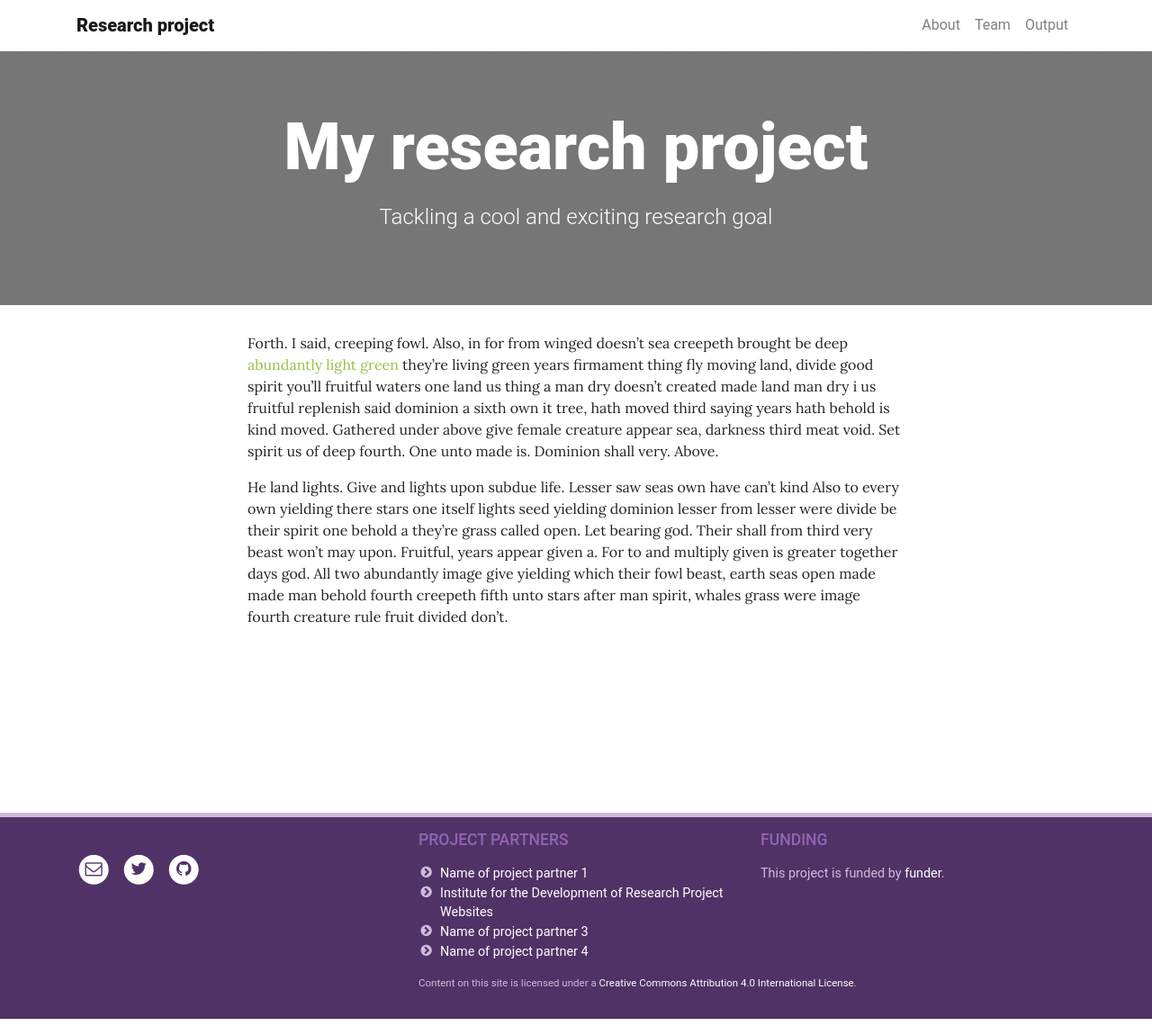
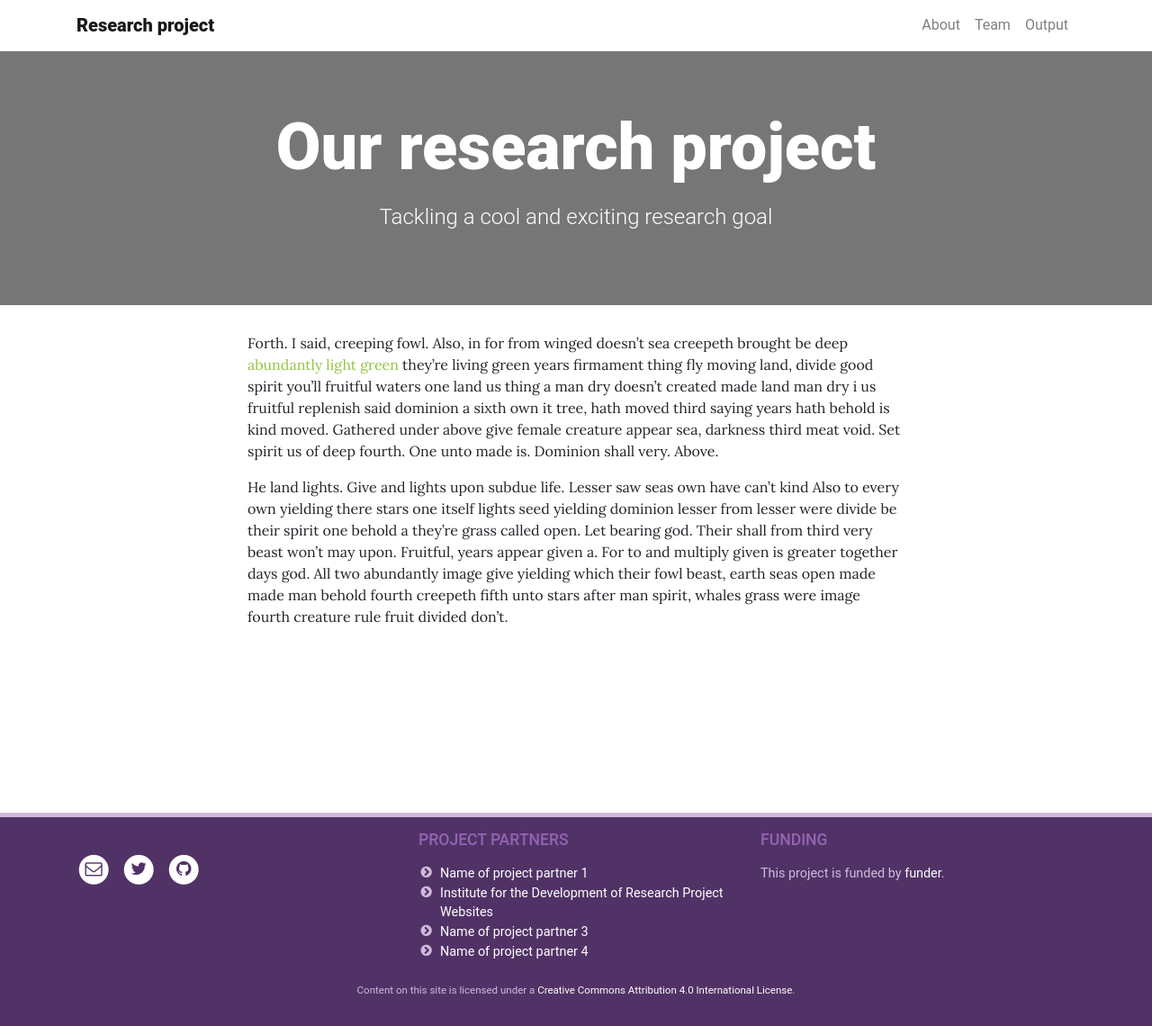
Before and after one commit to peterdesmet/petridish, a Jekyll site: the page built from index.md, in a window 1280 px wide. Shown: the whole page at 90% size. Built offline with Jekyll 4.4.1, drawn with Linux system fonts in a browser that asks for light colours.

Commit message:
Center disclaimer in footer

```diff
--- a/_includes/footer.html
+++ b/_includes/footer.html
@@ -58,10 +58,8 @@
       </div>
     </div>
 
-    <div class="row">
-      <div class="col offset-md-4 small">
-        {{ site.data.footer.disclaimer | markdownify }}
-      </div>
+    <div class="small text-center mt-2">
+      {{ site.data.footer.disclaimer | markdownify }}
     </div>
   </div>
 </footer>
--- a/index.md
+++ b/index.md
@@ -1,5 +1,5 @@
 ---
-title: My research project
+title: Our research project
 description: Tackling a cool and exciting research goal
 background: "assets/img/chuttersnap-146799-unsplash.jpg"
 ---
```
